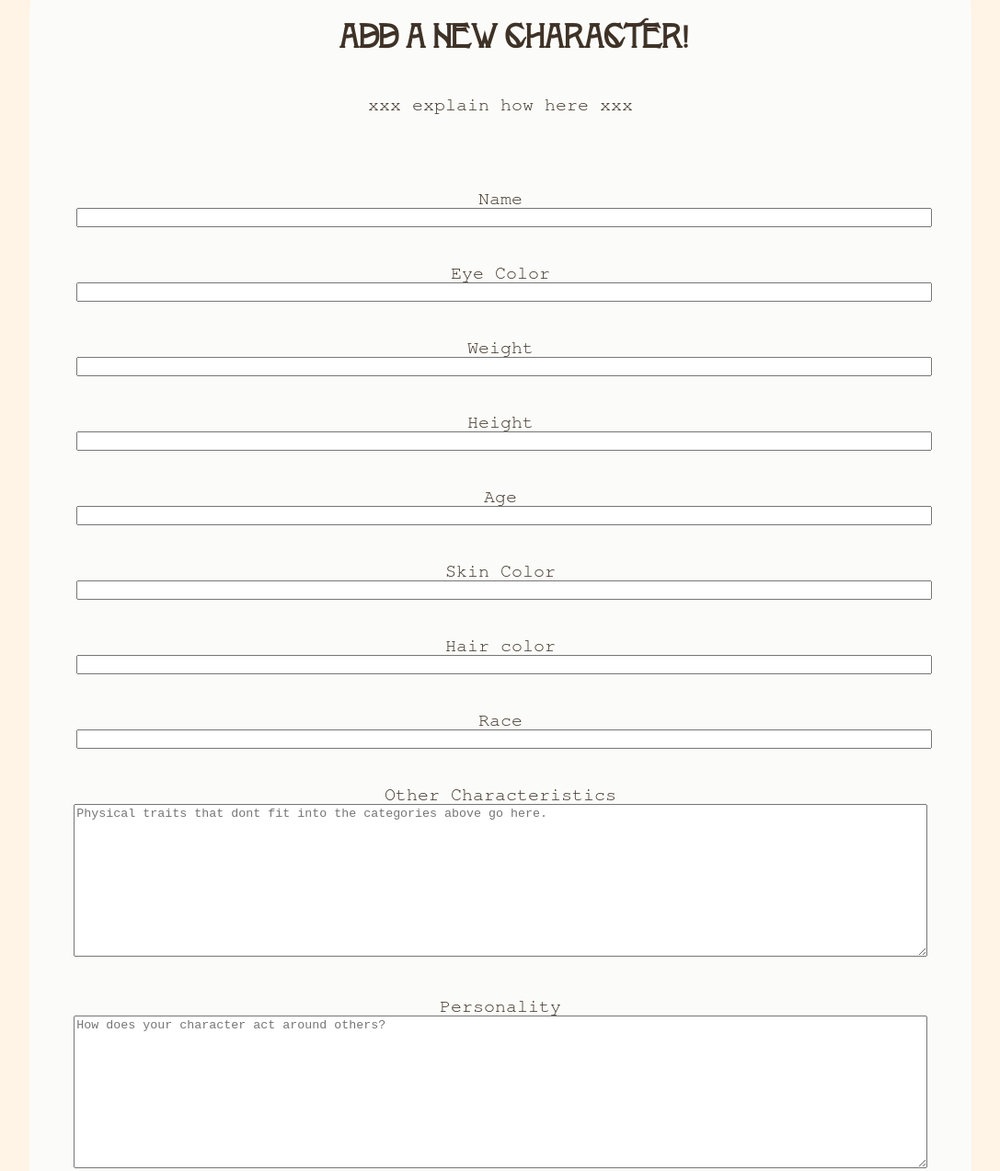
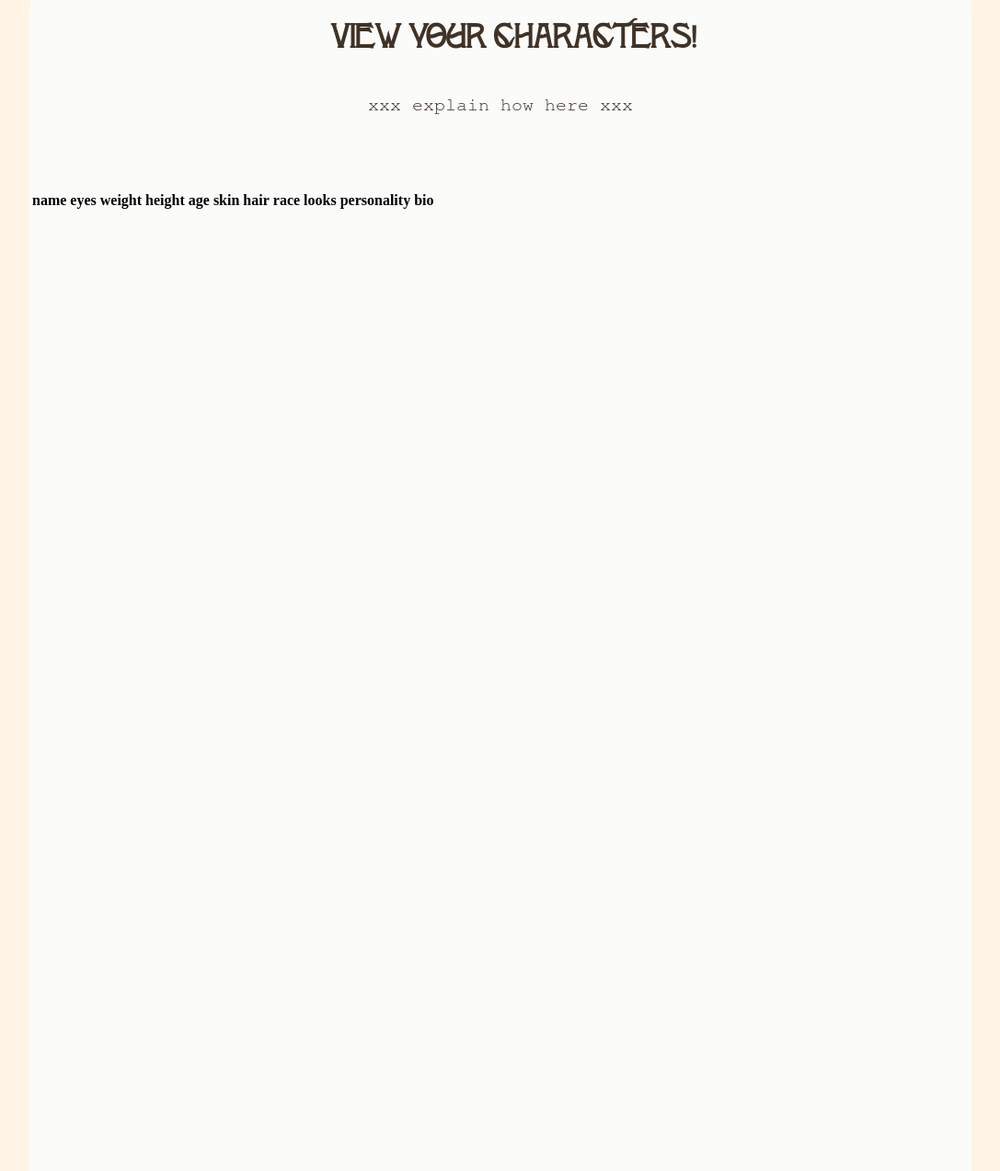
Before and after one commit to Mossbug/chartree.github.io, a plain HTML site: page writeData.html in a window 1280 px wide. Shown: the part 153-1426 px from the top of the page at 92% size, without its empty margins (96-1183 px from the left). Drawn offline with nearby package versions, Linux system fonts and the light colour scheme.

Commit message:
just trying things

```diff
--- a/writeData.html
+++ b/writeData.html
@@ -3,8 +3,9 @@
 
 <head>
     <title>chartree</title>
-    <link rel="stylesheet" href="css/write-data.css">
-    <script src="js/write-data.js" async></script>
+    <link rel="stylesheet" href="css/view-data.css">
+    <script src="https://ajax.googleapis.com/ajax/libs/jquery/3.3.1/jquery.min.js"></script>
+    <script src="js/view-data.js" async></script>
 </head>
 
 <body>
@@ -22,73 +23,37 @@
     <div class="tab" id="tab4"><a href="index.html" class="tagText">Home</a></div>
 
 
+
     <div id="backboxData">
         <div class="textBody">
-            <h1 class="bodyHeader">Add a new Character!</h1>
+            <h1 class="bodyHeader">View Your Characters!</h1>
             <p class="bodyText"> xxx explain how here xxx </p>
         </div>
 
-        <div class="formGroup">
-            <label for="name" class="inputLabel">Name</label>
-            <input name="name" class="formInput" id="name">
-        </div>
 
-        <div class="formGroup">
-            <label for="eyes" class="inputLabel">Eye Color</label>
-            <input name="eyes" class="formInput" id="eyes">
-        </div>
+        <div>
+            <table class="table">
+                <colgroup>
+                    <col class='col-xs-3'>
+                </colgroup>
+                <thead>
+                    <tr>
+                        <th>name</th>
+                        <th>eyes</th>
+                        <th>weight</th>
+                        <th>height</th>
+                        <th>age</th>
+                        <th>skin</th>
+                        <th>hair</th>
+                        <th>race</th>
+                        <th>looks</th>
+                        <th>personality</th>
+                        <th>bio</th>
 
-        <div class="formGroup">
-            <label for="weight" class="inputLabel">Weight</label>
-            <input name="weight" class="formInput" id="weight">
-        </div>
-
-        <div class="formGroup">
-            <label for="height" class="inputLabel">Height</label>
-            <input name="height" class="formInput" id="height">
-        </div>
-
-        <div class="formGroup">
-            <label for="age" class="inputLabel">Age</label>
-            <input name="age" class="formInput" id="age">
-        </div>
-
-        <div class="formGroup">
-            <label for="skin" class="inputLabel">Skin Color</label>
-            <input name="skin" class="formInput" id="skin">
-        </div>
-
-        <div class="formGroup">
-            <label for="hair" class="inputLabel">Hair color</label>
-            <input name="hair" class="formInput" id="hair">
-        </div>
-
-        <div class="formGroup">
-            <label for="race" class="inputLabel">Race</label>
-            <input name="race" class="formInput" id="race">
-        </div>
-
-        <div class="formGroup">
-            <label for="looks" class="inputLabel">Other Characteristics</label>
-            <textarea name="looks" class="longStringBox" id="looks"
-                placeholder="Physical traits that dont fit into the categories above go here."></textarea>
-        </div>
-
-        <div class="formGroup">
-            <label for="personality" class="inputLabel">Personality</label>
-            <textarea name="personality" class="longStringBox" id="personality"
-                placeholder="How does your character act around others?"></textarea>
-        </div>
-
-        <div class="formGroup">
-            <label for="bio" class="inputLabel">Backstory/Bio</label>
-            <textarea name="bio" class="longStringBox" id="bio"
-                placeholder="What events made your charcater who they are?"></textarea>
-        </div>
-
-        <div id="buttonContainer">
-            <button class="formButtons" id="submit">Submit Character</button>
-            <button class="formButtons" id="clear">Clear</button>
+                    </tr>
+                </thead>
+                <tbody id='charTable'></tbody>
+            </table>
         </div>
 
     </div>
```
